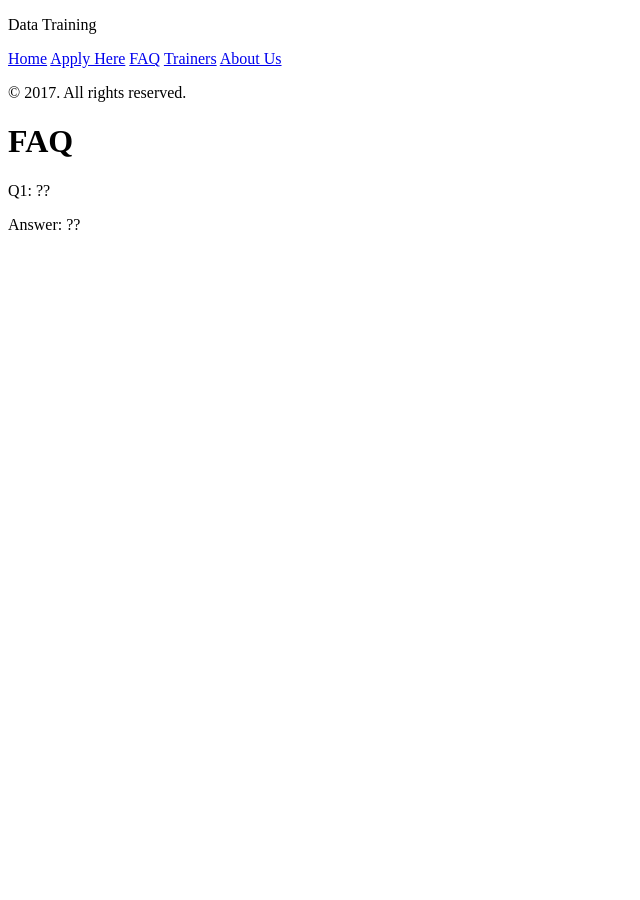
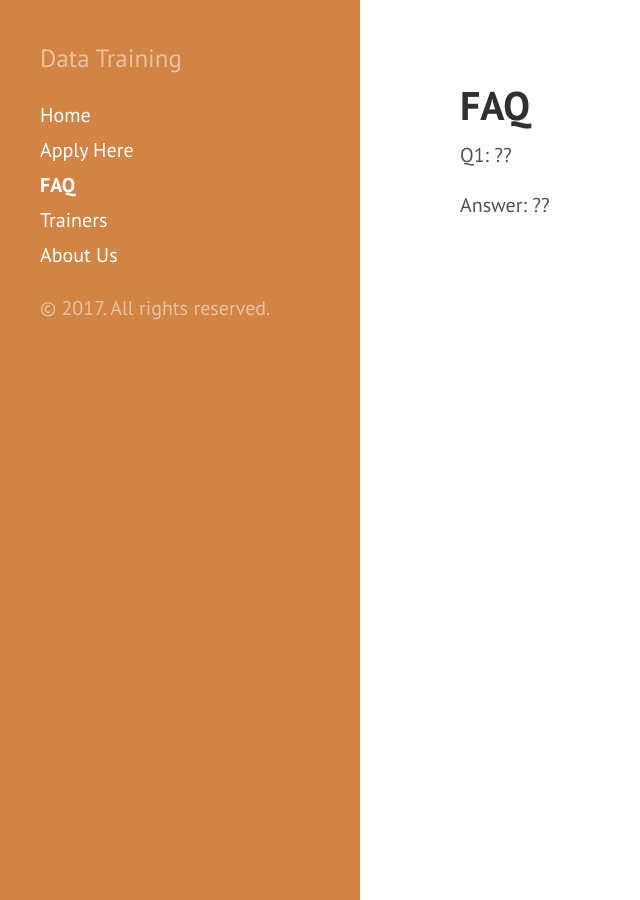
Before and after one commit to anniejw6/changethegame_site, a Jekyll site: the page built from info.md, in a window 1280 px wide. Shown: the whole page, without its empty margins (0-640 px from the left). Built offline with Jekyll 4.4.1, drawn with Linux system fonts in a browser that asks for light colours.

Commit message:
absolute links

```diff
--- a/_includes/head.html
+++ b/_includes/head.html
@@ -15,14 +15,14 @@
   </title>
 
   <!-- CSS -->
-  <link rel="stylesheet" href="public/css/poole.css">
-  <link rel="stylesheet" href="public/css/syntax.css">
-  <link rel="stylesheet" href="public/css/hyde.css">
+  <link rel="stylesheet" href="{{site.github.url}}/public/css/poole.css">
+  <link rel="stylesheet" href="{{site.github.url}}/public/css/syntax.css">
+  <link rel="stylesheet" href="{{site.github.url}}/public/css/hyde.css">
   <link rel="stylesheet" href="https://fonts.googleapis.com/css?family=PT+Sans:400,400italic,700|Abril+Fatface">
 
   <!-- Icons -->
-  <link rel="apple-touch-icon-precomposed" sizes="144x144" href="public/apple-touch-icon-144-precomposed.png">
-  <!-- <link rel="shortcut icon" href="public/favicon.ico"> -->
+  <link rel="apple-touch-icon-precomposed" sizes="144x144" href="{{site.github.url}}/public/apple-touch-icon-144-precomposed.png">
+  <!-- <link rel="shortcut icon" href="{{site.github.url}}/public/favicon.ico"> -->
 
   <!-- RSS -->
   <link rel="alternate" type="application/rss+xml" title="RSS" href="/atom.xml">
```
